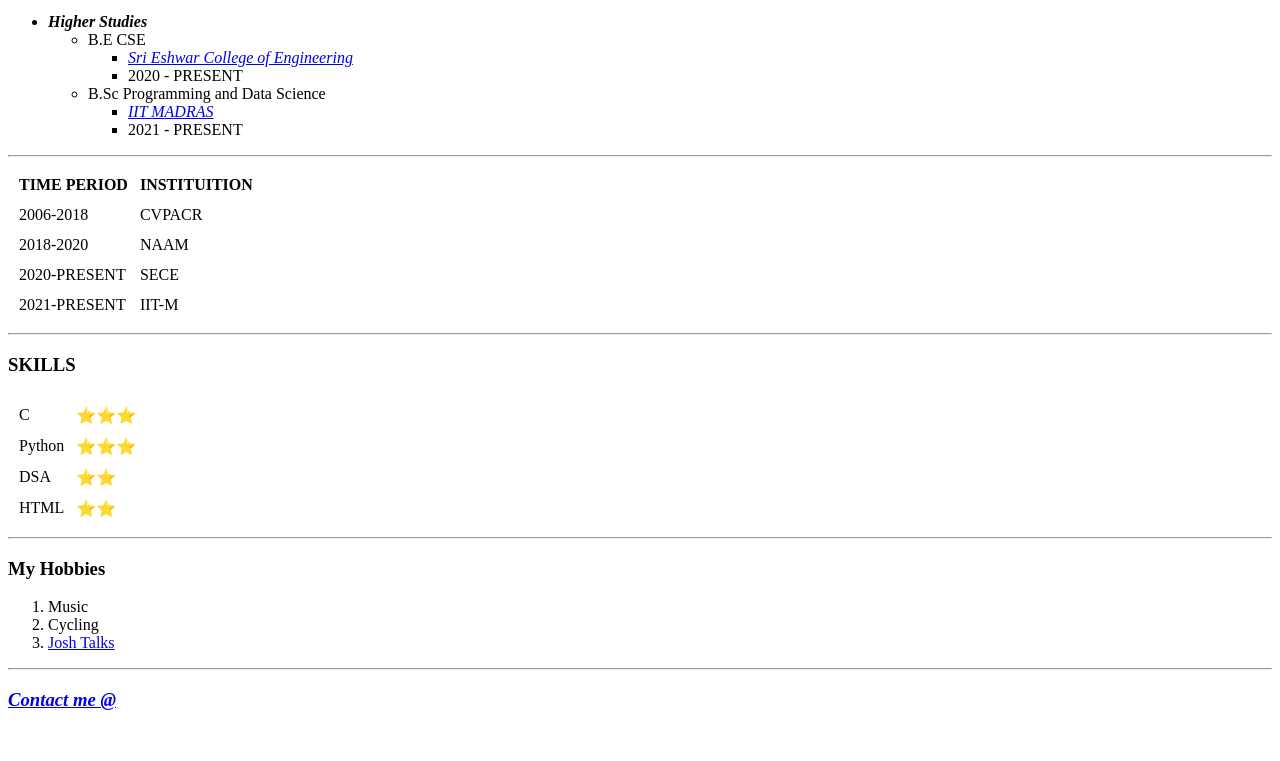
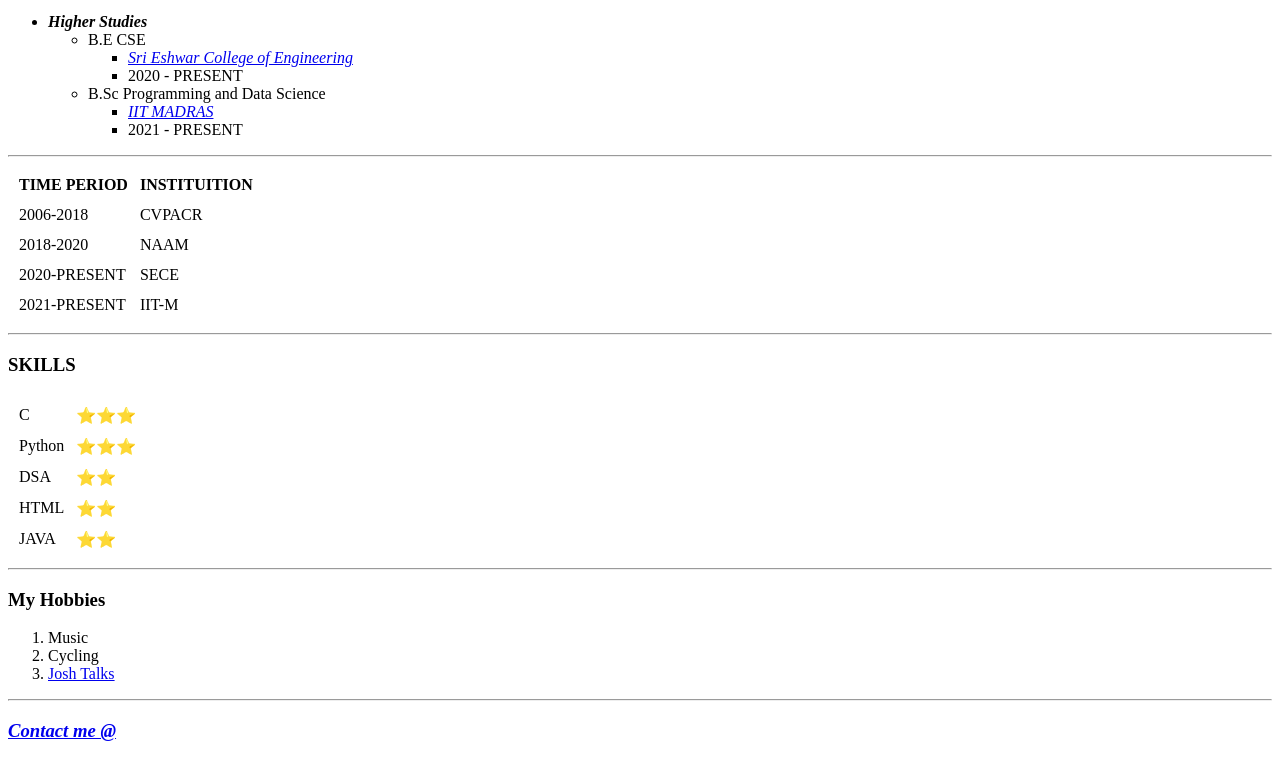
Before and after one commit to Ram-Deepak/cv, a plain HTML site: page index.html in a window 1280 px wide. Shown: the part 988-1749 px from the top of the page. Before the commit the page ends 1718 px from the top, so only its background shows below. Drawn offline with Linux system fonts and the light colour scheme.

Commit message:
Update index.html

```diff
--- a/index.html
+++ b/index.html
@@ -107,6 +107,10 @@
             <td>HTML</td>
             <td>⭐⭐</td>
         </tr>
+        <tr>
+            <td>JAVA</td>
+            <td>⭐⭐</td>
+        </tr>
     </table>
     <!--NESTED TABLE CODE BELOW-->
     <!--
```
